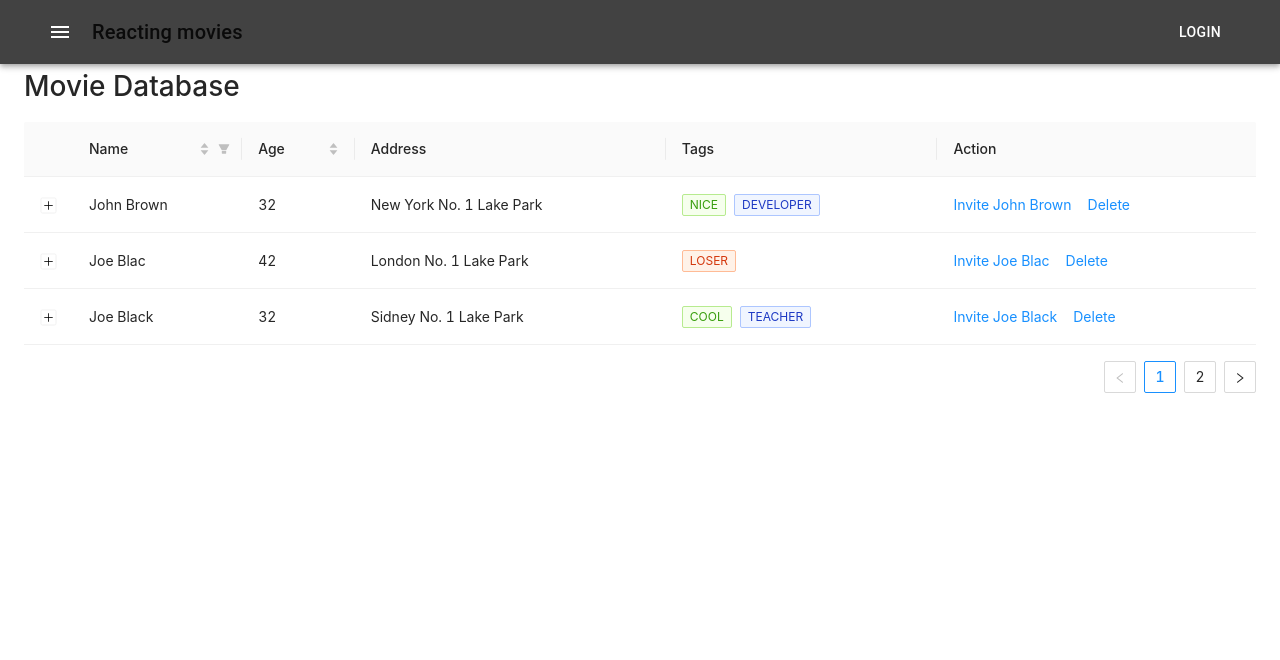
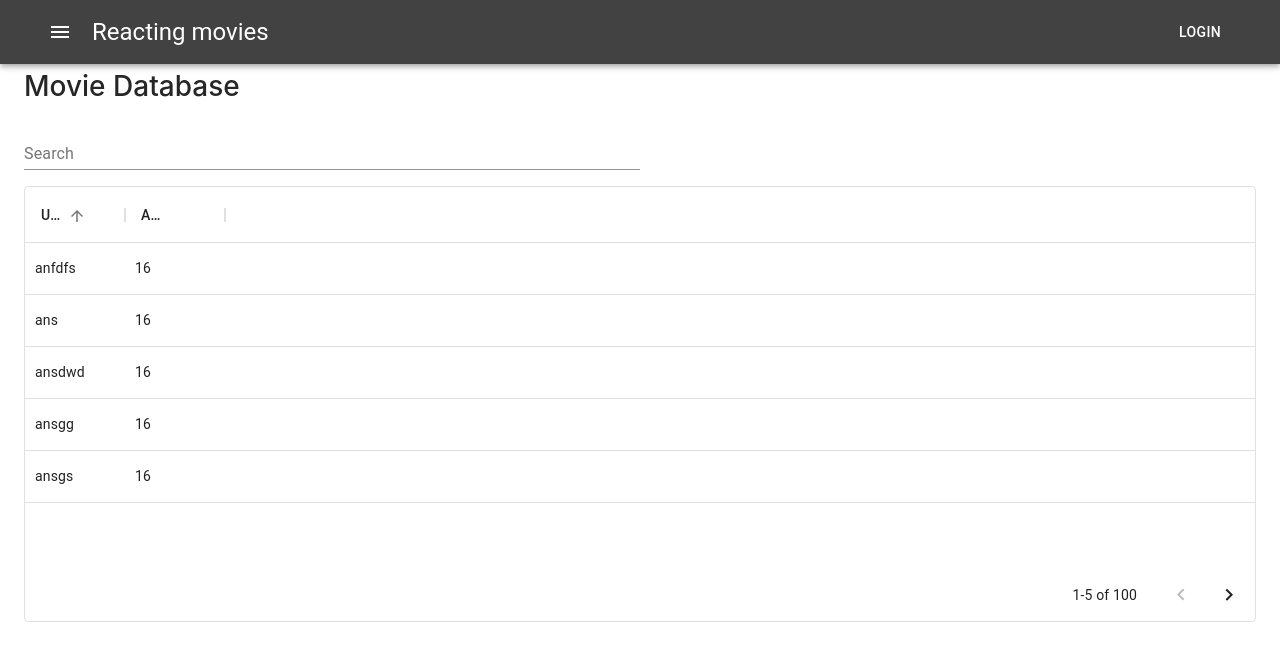
Before and after one commit to tjolr/IT2810_P3_reacting-movies, a React (Create React App) app: page / in a window 1280 px wide. Shown: the top 660 px of the page. Built offline with nearby package versions, Linux system fonts and the light colour scheme.

Commit message:
RM-4: add material datagrid with sorting and pagination server-side

```diff
--- a/src/components/DataGridComponent.tsx
+++ b/src/components/DataGridComponent.tsx
@@ -1,146 +1,156 @@
 import React, {useState, useEffect} from 'react';
 import {makeStyles, createStyles, Theme} from '@material-ui/core/styles';
 import Container from '@material-ui/core/Container';
-import {Table as AntdTable, Tag, Space} from 'antd';
-import 'antd/dist/antd.css'; // or 'antd/dist/antd.less'
 import '../App.css';
+import TextField from '@material-ui/core/TextField';
+import {
+  RowsProp,
+  DataGrid,
+  ColDef,
+  RowData,
+  SortModel,
+} from '@material-ui/data-grid';
 
 const useStyles = makeStyles((theme: Theme) =>
   createStyles({
     root: {
       flexGrow: 1,
-      height: 350,
+      height: 500,
       width: '100%',
+      display: 'flex',
+      flexDirection: 'column',
+      justifyContent: 'center',
+    },
+    searchField: {
+      width: '50%',
+      marginBottom: '1rem',
     },
   })
 );
+const rowData: RowData[] = [
+  {id: 1, username: 'tr', age: '14'},
+  {id: 2, username: 'ans', age: '16'},
+  {id: 3, username: 'trdw', age: '14'},
+  {id: 4, username: 'ansdwd', age: '16'},
+  {id: 5, username: 'tradd', age: '14'},
+  {id: 6, username: 'ansss', age: '16'},
+  {id: 7, username: 'trsss', age: '14'},
+  {id: 8, username: 'ansgg', age: '16'},
+  {id: 9, username: 'thhhfhfhr', age: '14'},
+  {id: 10, username: 'ansgs', age: '16'},
+  {id: 11, username: 'tffr', age: '14'},
+  {id: 12, username: 'anfdfs', age: '16'},
+];
+
+function loadServerRows(
+  sortModel: SortModel,
+  page: number,
+  data: any
+): Promise<any> {
+  return new Promise<any>(resolve => {
+    setTimeout(() => {
+      if (sortModel.length === 0) {
+        resolve(rowData.slice((page - 1) * 5, page * 5));
+        return;
+      }
+
+      const sortedColumn = sortModel[0];
+
+      let sortedRows = [
+        ...rowData.sort((a, b) =>
+          String(a[sortedColumn.field]).localeCompare(
+            String(b[sortedColumn.field])
+          )
+        ),
+      ];
+
+      if (sortModel[0].sort === 'desc') {
+        sortedRows = sortedRows.reverse();
+      }
+      resolve(sortedRows);
+    }, Math.random() * 500 + 100);
+  });
+}
 
 const DataGridComponent = () => {
   const classes = useStyles();
 
-  const columns: any[] = [
+  const columns: ColDef[] = [
+    {field: 'id', hide: true},
     {
-      title: 'Name',
-      dataIndex: 'name',
-      sorter: (a, b) => a.name.length - b.name.length,
-      filters: [
-        {
-          text: 'John',
-          value: 'John',
-        },
-        {
-          text: 'Joe',
-          value: 'Joe',
-        },
-        {
-          text: 'Submenu',
-          value: 'Submenu',
-          children: [
-            {
-              text: 'Green',
-              value: 'Green',
-            },
-            {
-              text: 'Black',
-              value: 'Black',
-            },
-          ],
-        },
-      ],
-      // specify the condition of filtering result
-      // here is that finding the name started with `value`
-      onFilter: (value: any, record: any) => record.name.indexOf(value) === 0,
-      key: 'name',
+      field: 'username',
+      headerName: 'Username',
+      description:
+        'The identification used by the person with access to the online service.',
     },
-    {
-      title: 'Age',
-      dataIndex: 'age',
-      sorter: (a, b) => a.age - b.age,
-      key: 'age',
-    },
-    {
-      title: 'Address',
-      dataIndex: 'address',
-      key: 'address',
-    },
-    {
-      title: 'Tags',
-      key: 'tags',
-      dataIndex: 'tags',
-      render: (tags: any) => (
-        <>
-          {tags.map((tag: any) => {
-            let color = tag.length > 5 ? 'geekblue' : 'green';
-            if (tag === 'loser') {
-              color = 'volcano';
-            }
-            return (
-              <Tag color={color} key={tag}>
-                {tag.toUpperCase()}
-              </Tag>
-            );
-          })}
-        </>
-      ),
-    },
-    {
-      title: 'Action',
-      key: 'action',
-      render: (text: any, record: any) => (
-        <Space size="middle">
-          <a>Invite {record.name}</a>
-          <a>Delete</a>
-        </Space>
-      ),
-    },
+    {field: 'age', headerName: 'Age'},
   ];
 
-  const data: any[] = [
-    {
-      key: '1',
-      name: 'John Brown',
-      age: 32,
-      address: 'New York No. 1 Lake Park',
-      tags: ['nice', 'developer'],
-    },
-    {
-      key: '2',
-      name: 'Joe Blac',
-      age: 42,
-      address: 'London No. 1 Lake Park',
-      tags: ['loser'],
-    },
-    {
-      key: '3',
-      name: 'Joe Black',
-      age: 32,
-      address: 'Sidney No. 1 Lake Park',
-      tags: ['cool', 'teacher'],
-      description: 'this is descrip',
-    },
-    {
-      key: '4',
-      name: 'Jim Black',
-      age: 52,
-      address: 'Sidney No. 1 Lake Park',
-      tags: ['cool', 'teacher'],
-      description: 'this is descrip',
-    },
-  ];
+  const [data, setData] = useState({
+    columns: columns,
+  });
+  const [loading, setLoading] = useState<boolean>(false);
+  const [rows, setRows] = useState<RowsProp>([]);
+  const [page, setPage] = useState(1);
+  const [sortModel, setSortModel] = useState<SortModel>([
+    {field: 'username', sort: 'asc'},
+  ]);
+
+  const handleSortModelChange = params => {
+    debugger;
+    if (params.sortModel !== sortModel) {
+      setSortModel(params.sortModel);
+    }
+  };
+
+  const handlePageChange = params => {
+    setPage(params.page);
+  };
+
+  useEffect(() => {
+    let active = true;
+
+    (async () => {
+      setLoading(true);
+      const newRows = await loadServerRows(sortModel, page, data);
+
+      if (!active) {
+        return;
+      }
+
+      setRows(newRows);
+      setLoading(false);
+    })();
+
+    return () => {
+      active = false;
+    };
+  }, [sortModel, page, data]);
+
   return (
     <Container>
       <div className={classes.root}>
-        <AntdTable
-          columns={columns}
-          expandable={{
-            expandedRowRender: (record: any) => (
-              <p style={{margin: 0}}>{record.description}</p>
-            ),
-            rowExpandable: (record: any) => record.name !== 'Not Expandable',
-          }}
-          dataSource={data}
-          pagination={{pageSize: 3}}
+        <TextField
+          className={classes.searchField}
+          label="Search"
+          id="searchMovieField"
+          onChange={e => console.log(e.target.value)}
         />
+        <div style={{height: 1000, width: '100%'}}>
+          <DataGrid
+            rows={rows}
+            columns={data.columns}
+            pagination
+            pageSize={5}
+            rowCount={100}
+            sortingMode="server"
+            sortModel={sortModel}
+            onSortModelChange={handleSortModelChange}
+            paginationMode="server"
+            onPageChange={handlePageChange}
+            loading={loading}
+          />
+        </div>
       </div>
     </Container>
   );
--- a/src/components/Navbar.tsx
+++ b/src/components/Navbar.tsx
@@ -38,7 +38,7 @@ const Navbar = () => {
             >
               <MenuIcon />
             </IconButton>
-            <Typography variant="h6" className={classes.title}>
+            <Typography variant="h5" className={classes.title} color="inherit">
               Reacting movies
             </Typography>
             <Button color="inherit">Login</Button>
```
